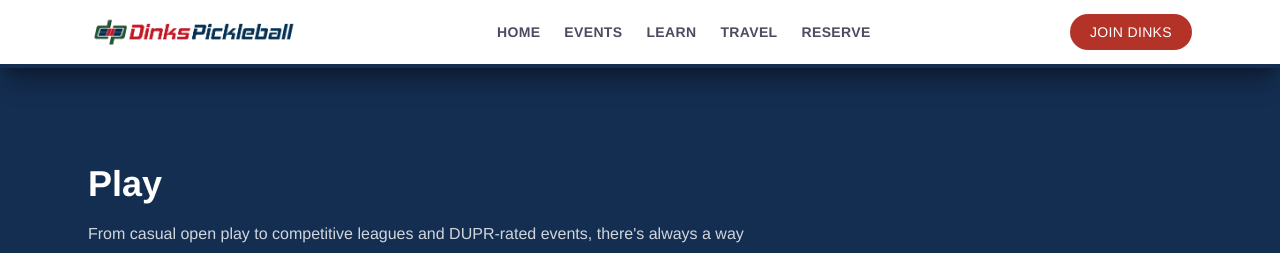
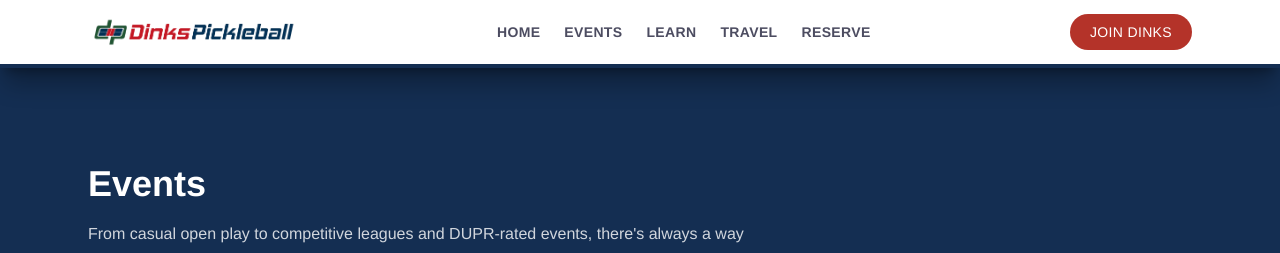
Before and after one commit to jared-christensen/dinks, a Next.js app: page /events in a window 1280 px wide. Shown: the top 253 px of the page. Built offline with nearby package versions, Linux system fonts and the light colour scheme.

Commit message:
Update header label from "Play" to "Events"

```diff
--- a/app/(site)/events/page.tsx
+++ b/app/(site)/events/page.tsx
@@ -7,7 +7,7 @@ export default function Events() {
     <section className="space-y-12">
       {/* Header */}
       <div className="space-y-4">
-        <h1 className="text-4xl font-bold text-white">Play</h1>
+        <h1 className="text-4xl font-bold text-white">Events</h1>
         <p className="max-w-2xl text-base leading-7 text-white/80">
           From casual open play to competitive leagues and DUPR-rated events,
           there&apos;s always a way to get on the court at Dinks.
```
